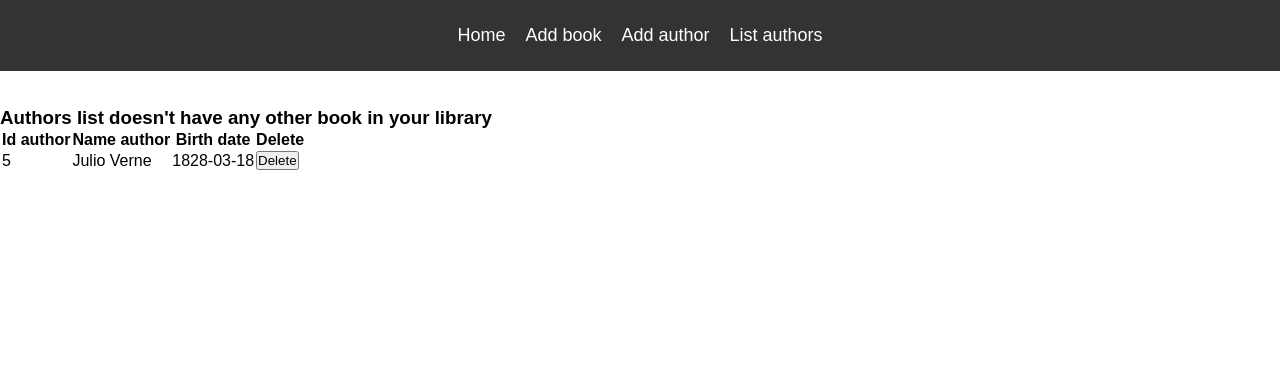
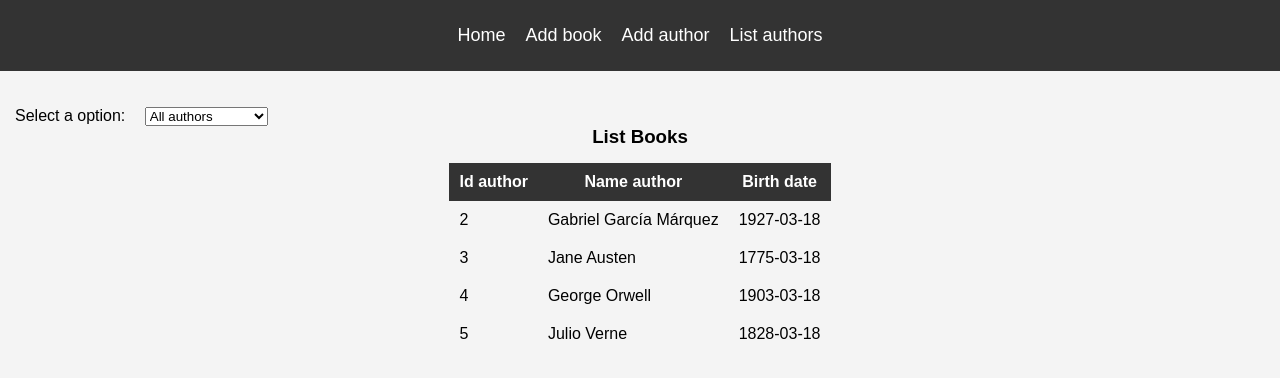
Before and after one commit to anaqc/Book_Alchemy, a Flask app: page /list_author in a window 1280 px wide. Shown: the top 378 px of the page. Run offline with Flask 3, Linux system fonts and the light colour scheme.

Commit message:
add style

```diff
--- a/PycharmProjects/Book_Alchemy/app.py
+++ b/PycharmProjects/Book_Alchemy/app.py
@@ -98,21 +98,26 @@ def delete_book(book_id):
     #flash("Book deleted successfully!", "success")
     return render_template('home.html')
 
-@app.route('/list_author')
+
+@app.route('/list_author', methods=['GET', 'POST'])
 def list_authors():
+    selected_filter = request.form.get("filter", "all_authors")
+    authors = db.session.query(Author).all()
     authors_without_books = db.session.query(Author).outerjoin(Book).filter(Book.id.is_(None)).all()
-    return render_template('list_author.html', authors_without_books=authors_without_books)
+    return render_template('list_author.html', authors_without_books=authors_without_books,
+                           authors=authors, selected_filter=selected_filter)
+
 
 @app.route('/author/<int:author_id>/delete', methods=['POST'])
 def delete_author(author_id):
-
+    authors = db.session.query(Author).all()
     authors_without_books = db.session.query(Author).outerjoin(Book).filter(Book.id.is_(None)).all()
     author = Author.query.get_or_404(author_id)
     for author_book in authors_without_books:
         if author_id == author_book.id:
             db.session.delete(author)
             db.session.commit()
-            return render_template('home.html')
+            return render_template('list_author.html', authors=authors)
 
 
 
--- a/PycharmProjects/Book_Alchemy/static/style.css
+++ b/PycharmProjects/Book_Alchemy/static/style.css
@@ -1,5 +1,6 @@
 body {
     font-family: Arial;
+    background-color: #f4f4f4;
 }
 * {
     margin: 0;
@@ -25,3 +26,46 @@ nav a:hover {
     background-color: pink;
     color: #333;
 }
+
+.search {
+    padding: 15px 15px;
+    display: flex;
+}
+
+label, input {
+    padding-inline: 15px;
+}
+
+.table_container{
+    display: flex;
+    justify-content: center;
+}
+
+table {
+    margin: 15px 0px;
+    border-collapse: collapse;
+}
+
+th {
+    background-color: #333;
+    color: white;
+    padding: 10px;
+}
+
+td {
+    padding:10px;
+}
+
+.form_container{
+    display: flex;
+    justify-content: center;
+
+}
+
+.add_book, .add_author {
+    background-color: white;
+    padding: 20px;
+}
+h3 {
+    text-align: center;
+}
--- a/PycharmProjects/Book_Alchemy/templates/add_author.html
+++ b/PycharmProjects/Book_Alchemy/templates/add_author.html
@@ -13,7 +13,9 @@
             <a href="/add_author">Add author</a>
             <a href="{{ url_for('list_authors') }}"> List authors </a>
         </nav><br><br>
-  <form action="/add_author" method="POST">
+        <div class="form_container">
+            <form class="add_author" action="/add_author" method="POST">
+                <h3>Add Books</h3><br>
   <label for="name">Author Name:</label>
   <input type="text" id="name" name="name" required><br><br>
   <label for="birthdate">Birthdate:</label>
@@ -25,5 +27,7 @@
   <div><h3>{{ message }}</h3></div>
   {% endif %}
   </form>
+        </div>
+
   </body>
 </html>
--- a/PycharmProjects/Book_Alchemy/templates/list_author.html
+++ b/PycharmProjects/Book_Alchemy/templates/list_author.html
@@ -14,8 +14,34 @@
             <a href="{{ url_for('list_authors') }}"> List authors </a>
         </nav><br><br>
 <main>
-            {% if authors_without_books %}
-            <h3>Authors list doesn't have any other book in your library </h3>
+        <form action="{{ url_for('list_authors') }}" method="POST">
+            <label for="filter">Select a option: </label>
+            <select name="filter" id="filter" onchange="this.form.submit()">
+                <option value="all_authors" {% if selected_filter == "all_authors" %}selected{% endif %}> All authors </option>
+                <option value="authors_to_delete" {% if selected_filter == "authors_to_delete" %}selected{% endif %}> Authors to delete </option>
+            </select>
+        </form>
+        {% if selected_filter == "all_authors"%}
+        <h3>List Books</h3>
+        <div class="table_container">
+            <table>
+                <tr>
+                    <th> Id author </th>
+                    <th> Name author </th>
+                    <th> Birth date </th>
+                </tr>
+                {% for author in authors %}
+                <tr>
+                    <td>{{ author.id }}</td>
+                    <td>{{ author.name }}</td>
+                    <td>{{ author.birth_date}}</td>
+                </tr>
+                {% endfor %}
+            </table>
+        </div>
+            {% elif selected_filter == "authors_to_delete" and authors_without_books %}
+            <h3>Authors list doesn't have any other book in library </h3>
+            <div class="table_container">
             <table>
                 <tr>
                     <th> Id author </th>
@@ -36,6 +62,7 @@
                 </tr>
                 {% endfor %}
             </table>
+        </div>
             {% endif %}
 </main>
   </body>
```
Also changed, not shown: PycharmProjects/Book_Alchemy/templates/add_book.html (+6 -1 lines), PycharmProjects/Book_Alchemy/templates/home.html (+8 -3 lines), PycharmProjects/Book_Alchemy/datas/library.sqlite.
